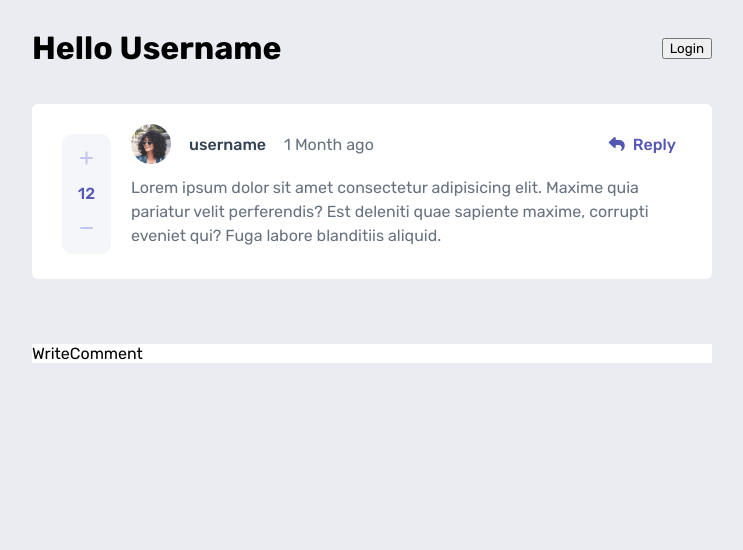
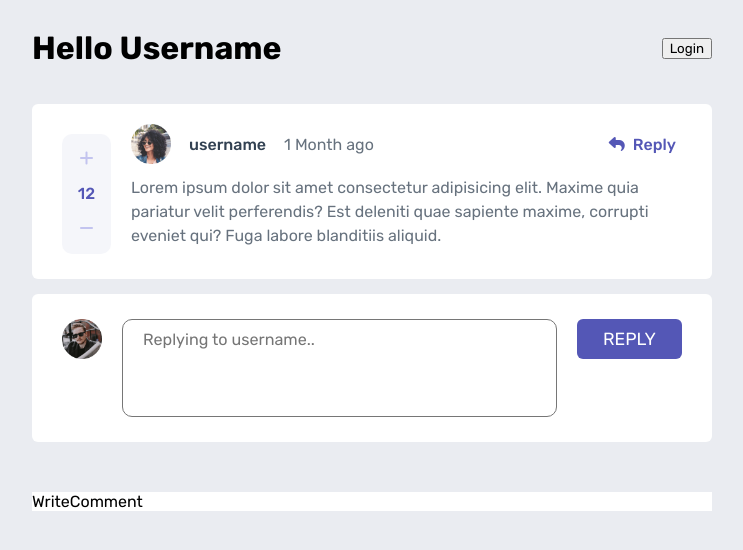
Before and after one commit to eivindsimonsen/messaging-app, a React (Vite) app: page / in a window 1280 px wide. Shown: the top 550 px of the page, without its empty margins (268-1011 px from the left). Built offline with nearby package versions, Linux system fonts and the light colour scheme.

Commit message:
Reply card created and styled

```diff
--- a/src/App.tsx
+++ b/src/App.tsx
@@ -1,6 +1,7 @@
 import "./sass/style.scss";
 import Comment from "./components/Comment";
 import WriteComment from "./components/WriteComment";
+import Reply from "./components/Reply";
 
 function App() {
   return (
@@ -11,6 +12,7 @@ function App() {
       </header>
       <main>
         <Comment />
+        <Reply />
       </main>
       <footer>
         <WriteComment />
--- a/src/components/Reply.tsx
+++ b/src/components/Reply.tsx
@@ -1,7 +1,19 @@
-import React from "react";
+import image from "../assets/image-maxblagun.png";
 
 function Reply() {
-  return <div className="reply">Reply</div>;
+  return (
+    <form className="reply">
+      <img
+        src={image}
+        alt=""
+      />
+      <textarea
+        name="reply"
+        rows={4}
+        placeholder="Replying to username.."></textarea>
+      <button className="cta">REPLY</button>
+    </form>
+  );
 }
 
 export default Reply;
--- a/src/sass/style.scss
+++ b/src/sass/style.scss
@@ -52,6 +52,10 @@ button {
 
 .active-since {
   color: $GrayishBlue;
+}
+
+img {
+  width: 40px;
 }
 
 // Login section
@@ -132,10 +136,6 @@ header {
         gap: 18px;
       }
 
-      & img {
-        width: 40px;
-      }
-
       & button:hover {
         cursor: pointer;
         color: $Lightgrayishblue;
@@ -154,6 +154,44 @@ header {
 }
 
 // Reply card
+.reply {
+  display: flex;
+  gap: 20px;
+  align-items: flex-start;
+  padding: 15px 15px;
+  border-radius: 6px;
+
+  @media (min-width: 647px) {
+    padding: 25px 30px;
+  }
+
+  @media (max-width: 647px) {
+    flex-direction: column;
+    align-items: flex-end;
+
+    & textarea {
+      width: 100%;
+    }
+  }
+
+  & textarea {
+    flex-grow: 1;
+    font-size: 1.01rem;
+    padding: 10px 20px;
+    border-radius: 10px;
+    resize: none;
+    font-family: "Rubik", sans-serif;
+
+    &:focus-visible {
+      border: 1px solid $Moderateblue;
+      outline: none;
+    }
+
+    &:hover {
+      border: 1px solid $Moderateblue;
+    }
+  }
+}
 
 // Write comment card
 .write-comment {
@@ -191,3 +229,20 @@ header {
     }
   }
 }
+
+.cta {
+  background-color: $Moderateblue;
+  width: 105px;
+  height: 40px;
+  font-size: 1.1rem;
+  border: none;
+  color: $White;
+  border-radius: 6px;
+  transition: 0.1s;
+
+  &:hover {
+    background-color: $Lightgrayishblue;
+    cursor: pointer;
+    transition: 0.1s;
+  }
+}
```
